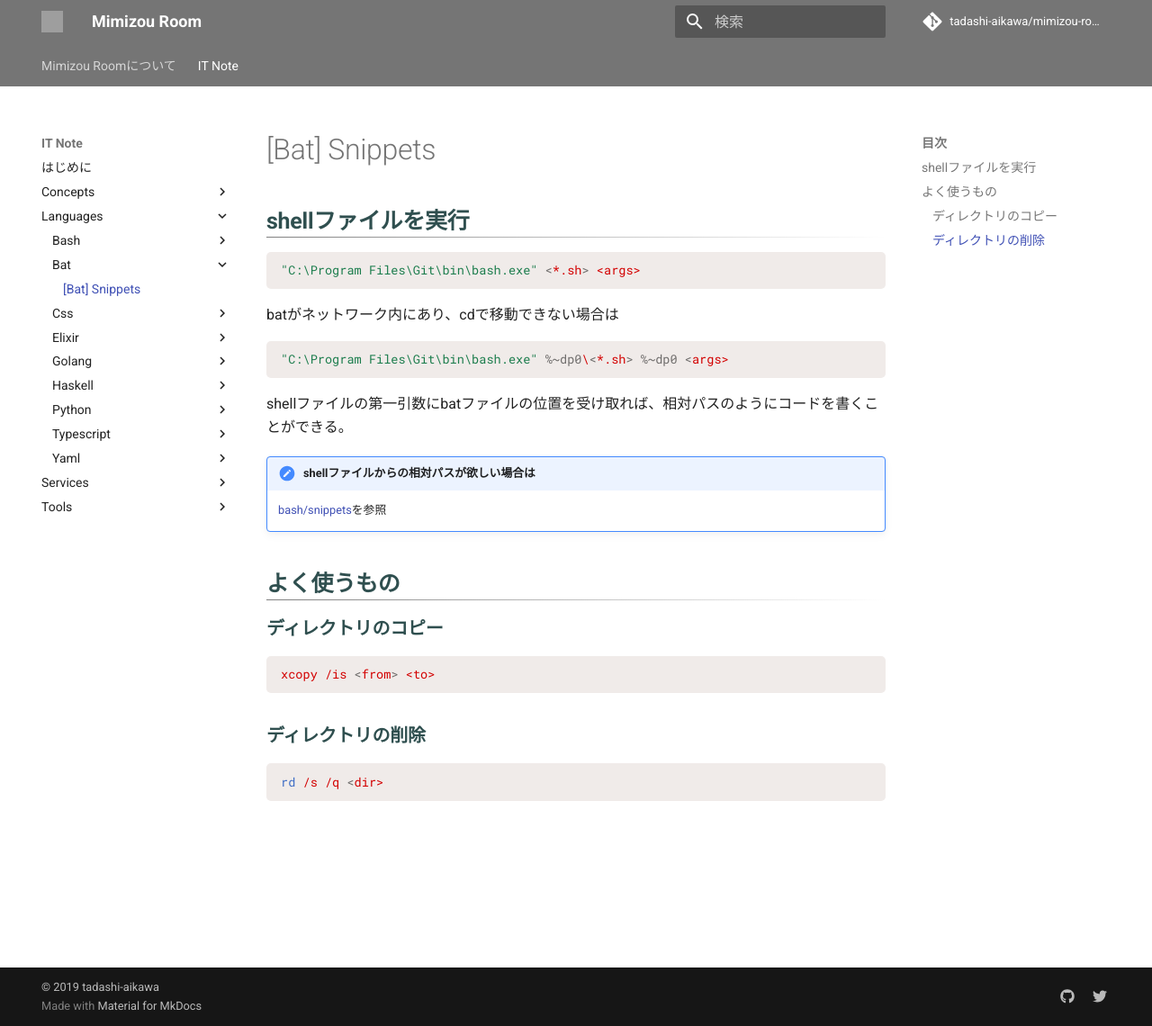
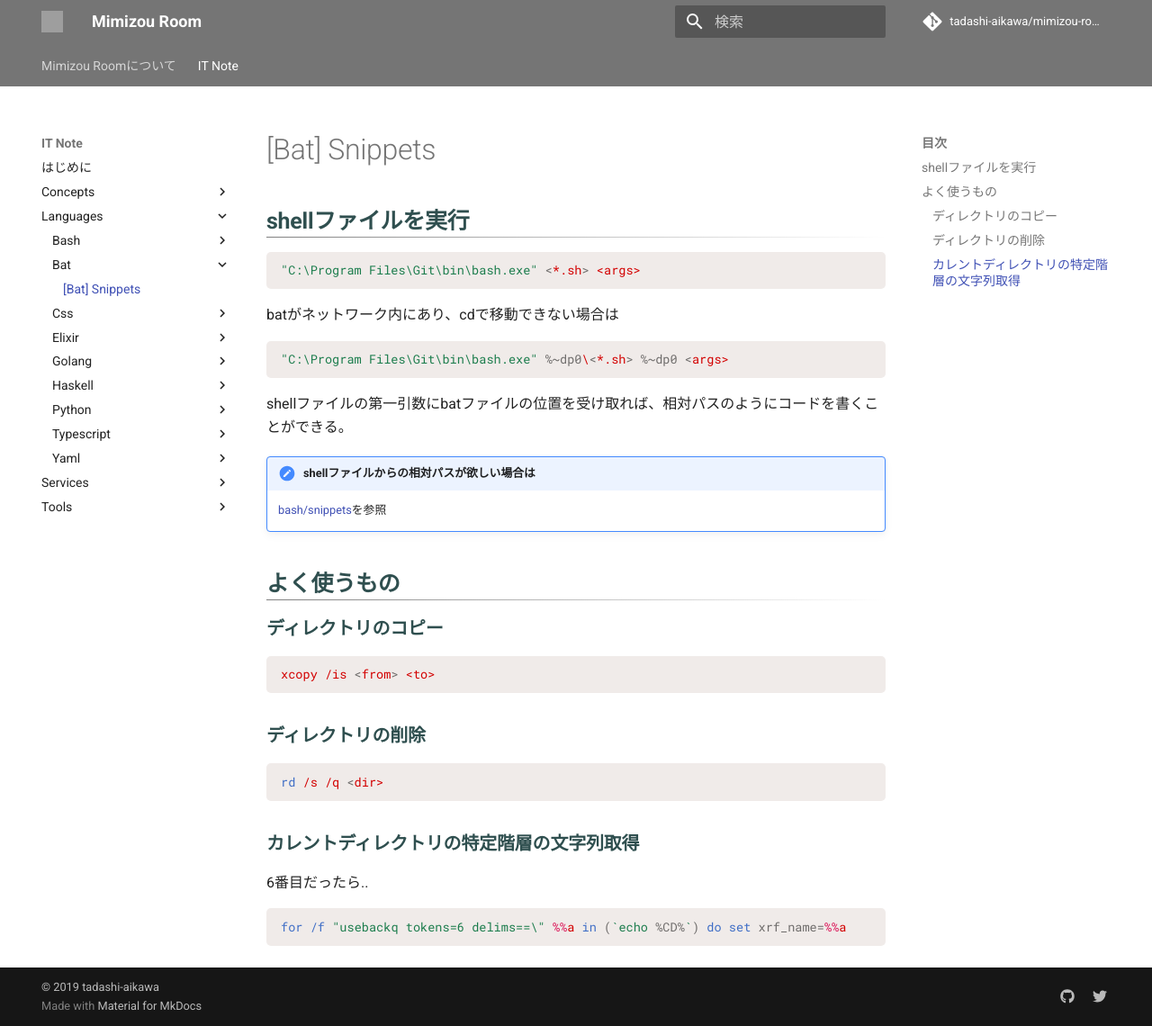
Before and after one commit to tadashi-aikawa/mimizou-room, an MkDocs documentation site: the page built from docs/IT_Note/languages/bat/snippets.md, in a window 1280 px wide and 1140 px high. Shown: the whole window at 90% size. Built offline with MkDocs 1.6.1 and Material for MkDocs 9.7.7, drawn with Linux system fonts in a browser that asks for light colours; comment, search, counter and statistics services are not loaded; grey boxes are pictures that could not be loaded.

Commit message:
[Bat] 特定階層の文字列取得

````diff
--- a/docs/IT_Note/languages/bat/snippets.md
+++ b/docs/IT_Note/languages/bat/snippets.md
@@ -34,3 +34,11 @@ xcopy /is <from> <to>
 ```bat
 rd /s /q <dir>
 ```
+
+### カレントディレクトリの特定階層の文字列取得
+
+6番目だったら..
+
+```bat
+for /f "usebackq tokens=6 delims==\" %%a in (`echo %CD%`) do set xrf_name=%%a
+```
````
